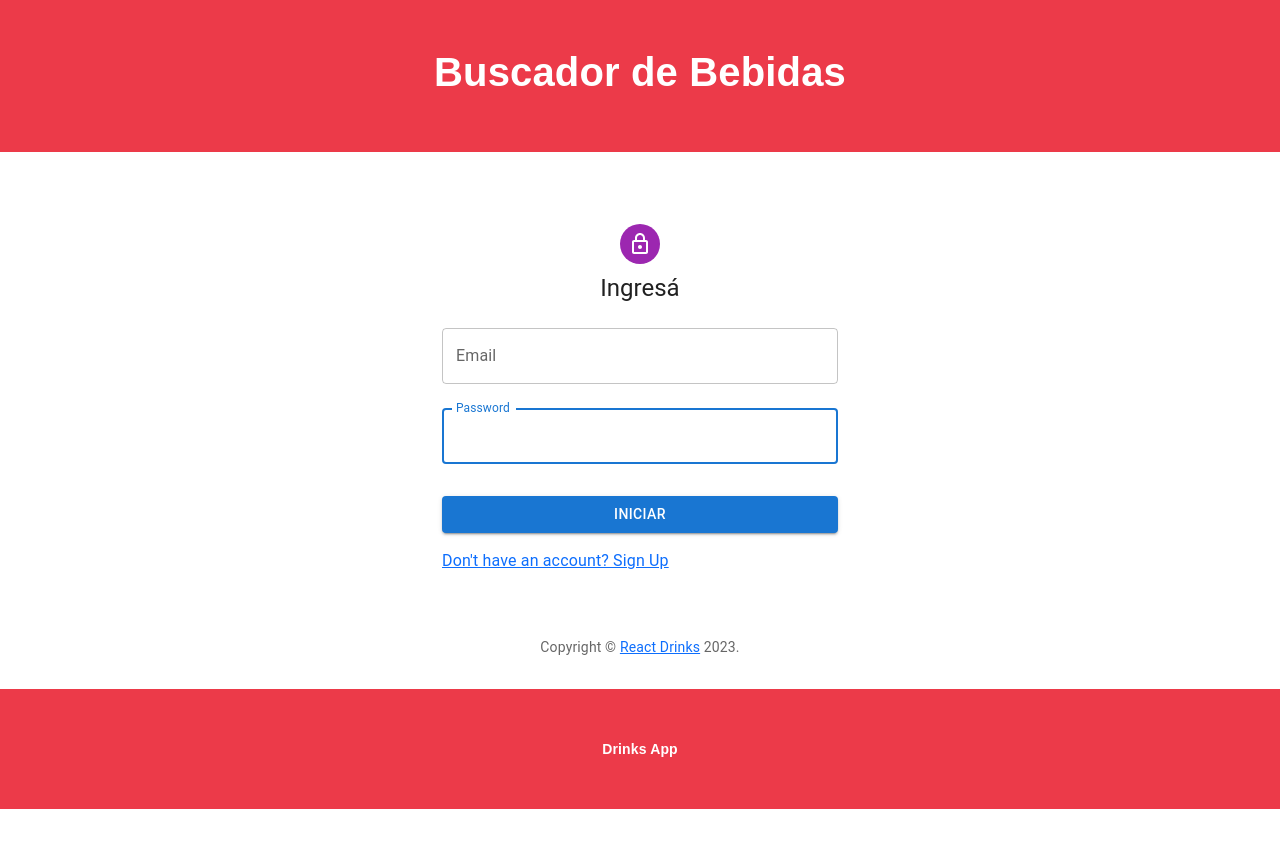
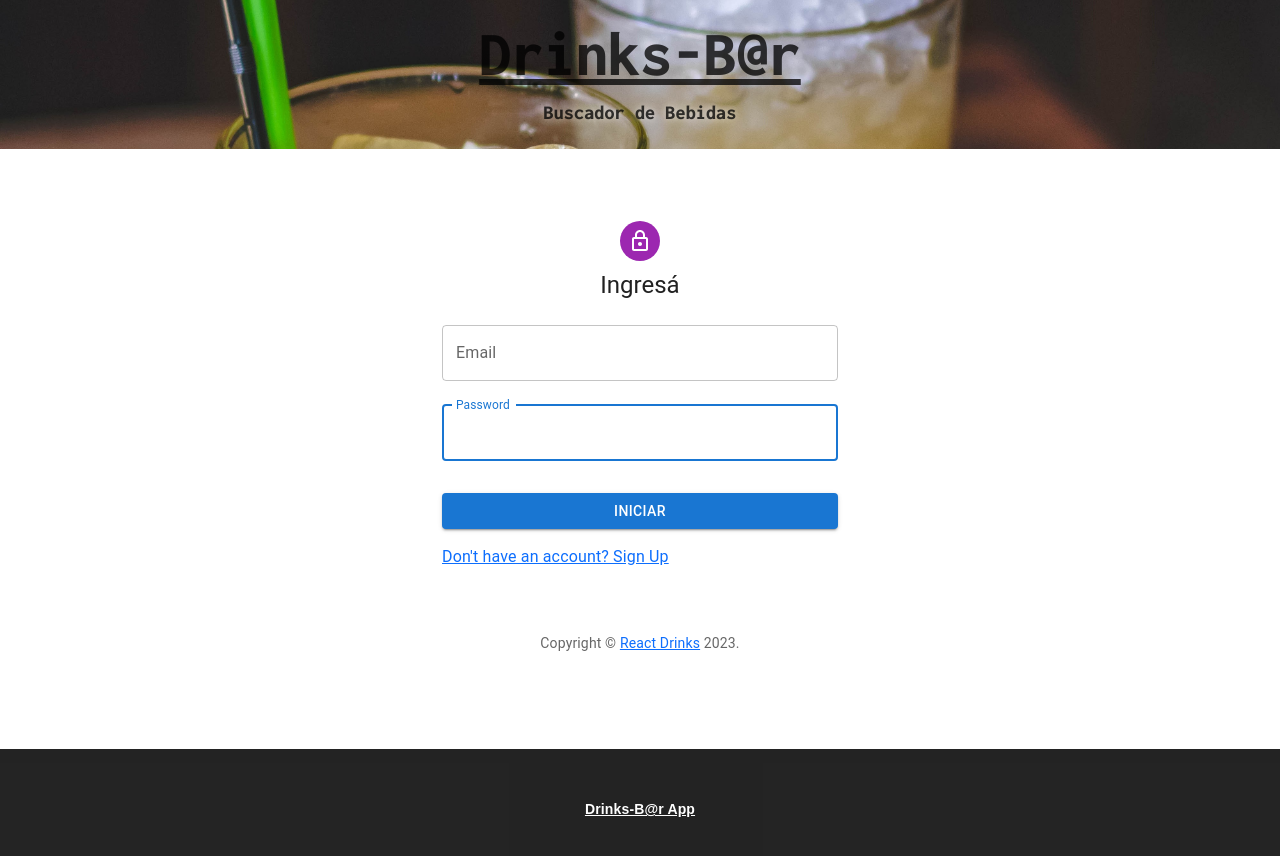
Before and after one commit to TomasLopezTur/TP-React_DrinksBar, a React (Vite) app: page /login in a window 1280 px wide. Shown: the top 856 px of the page. Before the commit the page ends 809 px from the top, so only its background shows below. Built offline with nearby package versions, Linux system fonts and the light colour scheme; no server answers.

Commit message:
agregando estilos

```diff
--- a/src/components/CartModal/CartModal.module.css
+++ b/src/components/CartModal/CartModal.module.css
@@ -28,7 +28,7 @@
     grid-template-columns: 75% 25%;
 }
 
-.card {
+/* .card {
     display: flex;
     justify-content: space-evenly;
     align-items: center;
@@ -66,7 +66,7 @@
 .iconTrash{
     color: tomato;
     cursor: pointer;
-}
+} */
 .btnContainer{
     display: flex;
     flex-direction: column;
--- a/src/components/CartModal/components/Cards/ModalCart.module.css
+++ b/src/components/CartModal/components/Cards/ModalCart.module.css
@@ -67,7 +67,7 @@
     color: tomato;
     cursor: pointer;
 }
-.btnContainer{
+/* .btnContainer{
     display: flex;
     flex-direction: column;
     justify-content: space-around;
@@ -92,4 +92,4 @@
 .btnContainer button.confirmOrder {
     background-color: lightskyblue;
     color: grey;
-}
+} */
--- a/src/components/Footer/Footer.module.css
+++ b/src/components/Footer/Footer.module.css
@@ -1,7 +1,13 @@
+@import url('https://fonts.googleapis.com/css2?family=Inconsolata:wght@200;300;500;700;800&display=swap');
+
 .footer {
-    background-color: #ec3a49;
+    margin-top: 6rem;
+    background-color: #0d0d0de7;
     color: white;
     text-align: center;
+    font-family: 'Inconsolata', monospace, "Outfit", sans-serif;
+    text-decoration: underline;
+
 }
 .footer small {
     font-family: "Outfit", sans-serif;
--- a/src/components/Footer/index.jsx
+++ b/src/components/Footer/index.jsx
@@ -3,7 +3,7 @@ import styles from './Footer.module.css';
 export default function Footer () {
     return(
         <footer className={`py-5 ${styles.footer}`}>
-                <small>Drinks App</small>
+                <small>Drinks-B@r App</small>
         </footer>
     )
 }
--- a/src/components/Header/Header.module.css
+++ b/src/components/Header/Header.module.css
@@ -1,9 +1,70 @@
+@import url('https://fonts.googleapis.com/css2?family=Inconsolata:wght@200;300;500;700;800&display=swap');
+
 .header {
-    background-color: #ec3a49;
-    color: white;
+    background-image: url(../../../public/Image/drink_headerIV.jpg);
+    background-repeat: no-repeat;
+    background-size:cover;
+    background-position: 80% 20%;
+    background-attachment: scroll;
+    background-size: cover;
+    object-fit: cover;
+    position: sticky;
+    /* background-color: #ec3a49; */
+
     text-align: center;
+    font-family: 'Inconsolata', monospace, "Outfit", sans-serif;
 }
 .header h1 {
-    font-family: "Outfit", sans-serif;
-    font-weight: 900;
+    color: rgba(0, 0, 0, 0.761);
+    font-size: 4rem;
+    text-decoration: underline;
+    font-weight: 800;
 }
+
+.header h5{
+    font-weight: 800;
+    color: rgba(0, 0, 0, 0.761);
+    text-shadow: 0 0 8px rgba(255, 255, 255, .8);
+}
+
+.headerConter{
+    display: flex;
+    align-items: center;
+    justify-content: end;
+}
+
+.headerConter p {
+    font-weight: 700;
+    font-size: 1.2rem;
+    color:rgba(28, 26, 26, 0.9);
+    text-shadow: 0 0 20px rgba(255, 255, 255, 0.4);
+    transition: all 2s ease-in-out;
+}
+.headerConter p:hover{
+    font-size: 1.3rem;
+    text-decoration: underline;
+}
+.headerConter button {
+    margin: 0 4rem 0 2rem;
+    padding: 0 1rem 0 1rem;
+    font-weight: 800;
+    border: none;
+    background-color: rgba(207, 33, 33, 0.5);
+    border-radius: 8px;
+    transition: all 1s ease;
+}
+.headerConter button:hover{
+
+    box-shadow: 0 0 18px rgba(207, 33, 33, 0.5);
+}
+.headerConter .icon {
+    margin-left: 2rem;
+    cursor: pointer;
+    color: rgba(207, 33, 33, 0.5);
+    font-size: 1.5rem;
+    transition: all 1s ease-in-out;
+}
+.headerConter .icon:hover{
+    font-size: 1.6rem;
+    color: rgba(207, 33, 33, 1);
+}
--- a/src/components/Header/index.jsx
+++ b/src/components/Header/index.jsx
@@ -8,14 +8,17 @@ export default function Header (){
     const { toogleModal} = useModal();
     const { currentUser, logOut} = useAuth();
     return(
-        <header className={`py-5 ${styles.header}`}>
-                <h1>Buscador de Bebidas</h1>
+        <header className={`py-3 ${styles.header}`}>
+                <h1>Drinks-B@r</h1>
+                <h5>Buscador de Bebidas</h5>
                 {
                     currentUser &&(
                         <>
-                            <p>{currentUser.name}</p>
-                            <FontAwesomeIcon icon={faCartShopping} onClick={toogleModal} />
-                            <button onClick={logOut}>Cerrar sesion </button>
+                            <div className={styles.headerConter}>
+                                <p className='mt-3'>{currentUser.name}</p>
+                                <FontAwesomeIcon className={styles.icon} icon={faCartShopping} onClick={toogleModal} />
+                                <button onClick={logOut}>Salir</button>
+                            </div>
                         </>
                     )
                 }
```
Also changed, not shown: public/Image/drink_headerIV.jpg (added).
